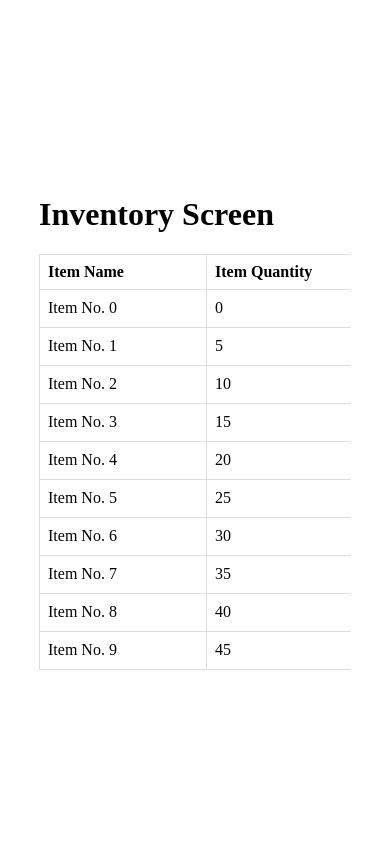
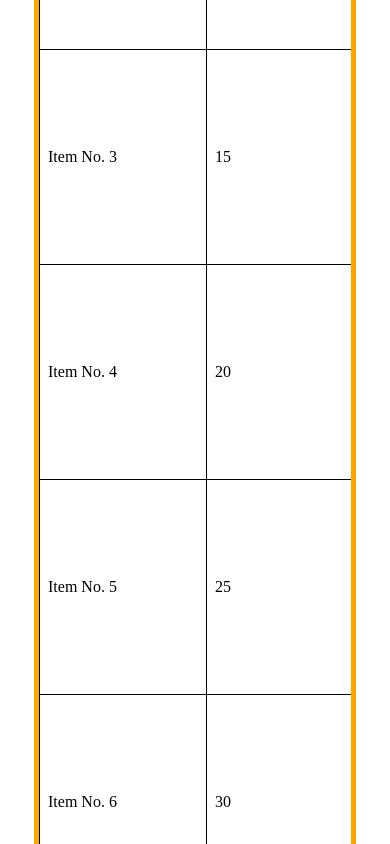
Before and after one commit to grantmacmillan/WorkRepo3, a React Native app in the folder MapProject/: screen / in a window 390 px wide. Shown: the top 844 px of the page. Built offline with nearby package versions, Linux system fonts and the light colour scheme.

Commit message:
Small change to try to fix table formatting

```diff
--- a/MapProject/InventoryScreen.css
+++ b/MapProject/InventoryScreen.css
@@ -5,7 +5,7 @@ table {
 
 /* Style for table header cells */
 th {
-    border: 1px solid #dddddd;
+    border: 1px solid #000000;
     text-align: left;
     padding: 8px;
 
@@ -13,7 +13,7 @@ th {
 
 /* Style for table data cells */
 td {
-    border: 1px solid #dddddd;
+    border: 1px solid #000000;
     text-align: left;
     padding: 8px;
 }
--- a/MapProject/InventoryScreen.js
+++ b/MapProject/InventoryScreen.js
@@ -12,7 +12,7 @@ const InventoryScreen = () => {
                 <td>Item No. {i}</td>
                 <td>{i * 5}</td>
                 <td>$ {i * 7}</td>
-                <td>A paragraph...</td>
+                <td>A paragraph is a series of sentences that are organized and coherent, and are all related to a single topic. Almost every piece of writing you do that is longer than a few sentences should be organized into paragraphs.</td>
                 <td style={{ textAlign: 'center' }}><input type='checkbox' /></td>
                 <td style={{ textAlign: 'center' }}><button>Delete</button></td>
             </tr>
@@ -43,7 +43,7 @@ const InventoryScreen = () => {
     return (
         <div>
             <h1 style={{ textAlign: 'left' }}>Inventory Screen</h1>
-            <div style={{ width: '80vw', overflowX: 'scroll' }}>
+            <div style={{ width: '80vw', overflowX: 'scroll', border: '5px solid #FFA500' }}>
                 <table style={{ tableLayout: 'fixed', width: 'max-content' }}>
                     <thead>
                         <tr>
```
